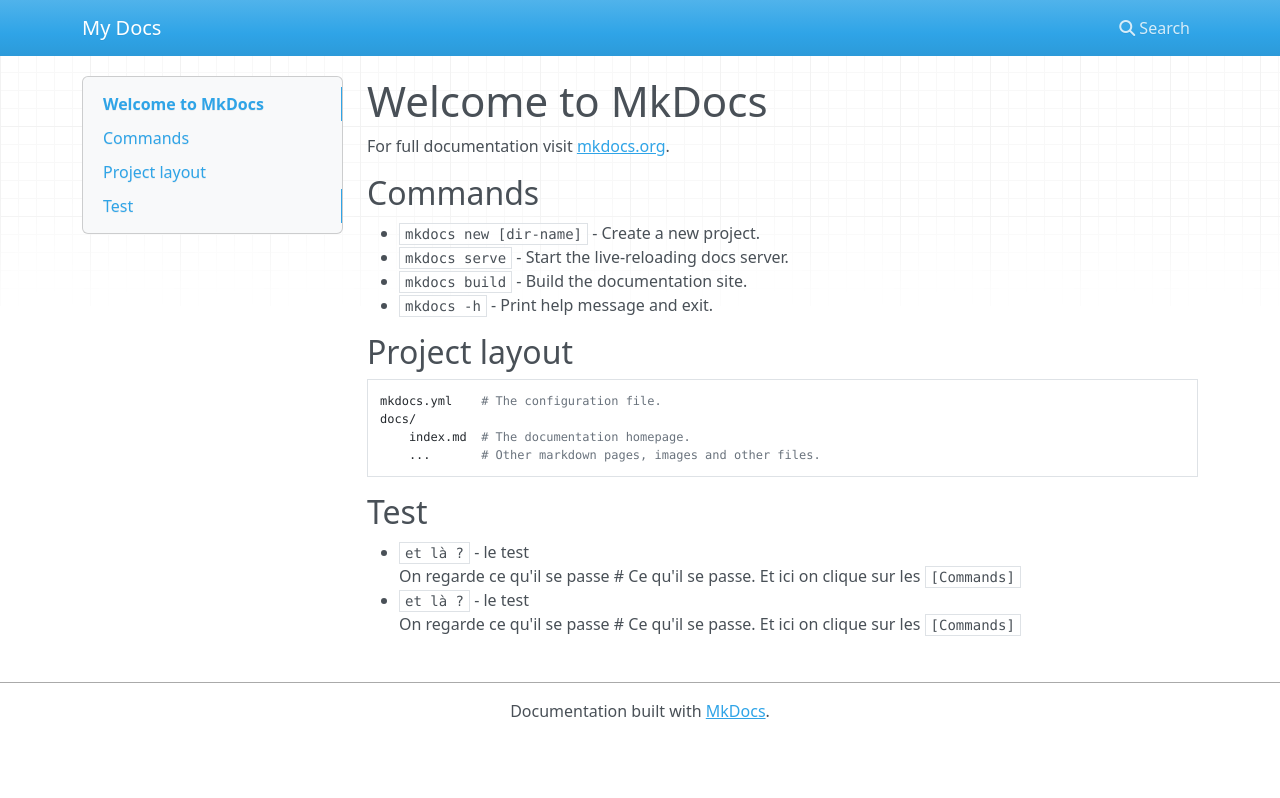
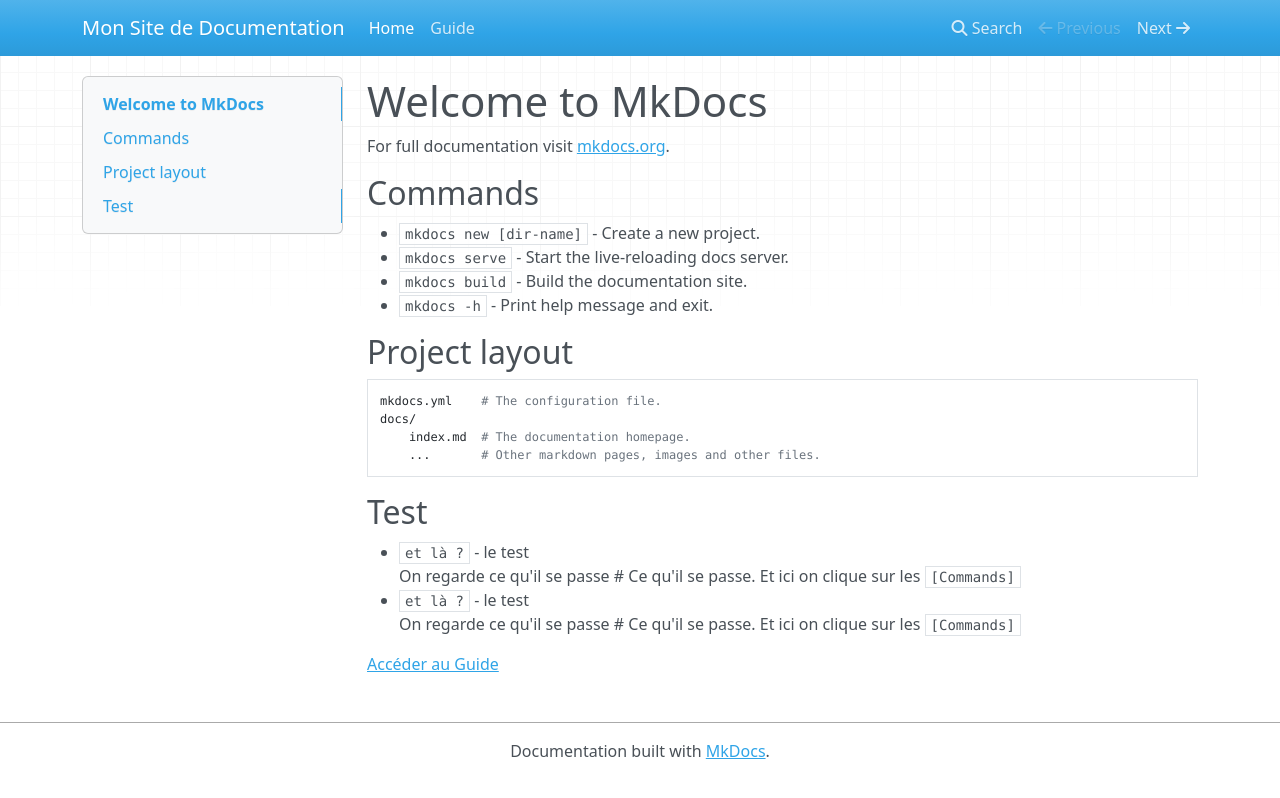
Before and after one commit to mchedad/myFirstMkDocs, an MkDocs documentation site: the page built from docs/index.md, in a window 1280 px wide. Shown: the top 798 px of the page. Built offline with MkDocs 1.6.1, drawn with Linux system fonts in a browser that asks for light colours; nearby versions of some CDN libraries.

Commit message:
ajout d'une nouvelle page de guide

```diff
--- a/docs/index.md
+++ b/docs/index.md
@@ -24,3 +24,6 @@ For full documentation visit [mkdocs.org](https://www.mkdocs.org).
 * `et là ?` - le test
     On regarde ce qu'il se passe # Ce qu'il se passe.
     Et ici on clique sur les `[Commands]`
+
+
+[Accéder au Guide](guide.md)
--- a/mkdocs.yml
+++ b/mkdocs.yml
@@ -1 +1,5 @@
-site_name: My Docs
+site_name: Mon Site de Documentation
+
+nav:
+  - Home: index.md
+  - Guide: guide.md
```
Also changed, not shown: docs/guide.md (added, +11 -0 lines).
